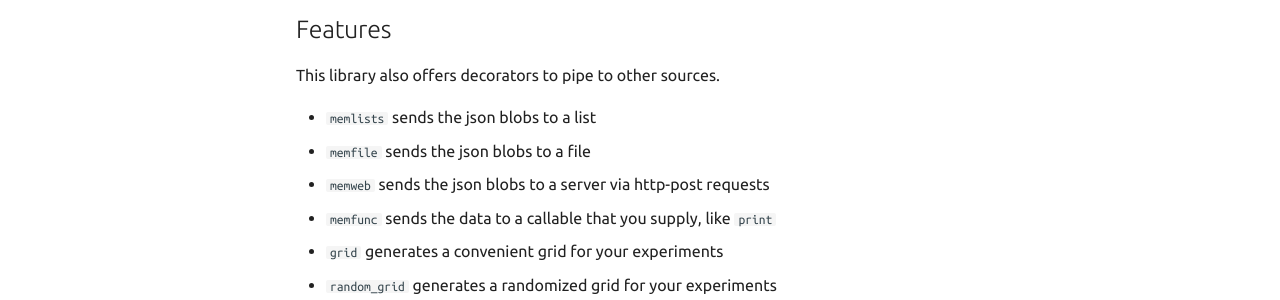
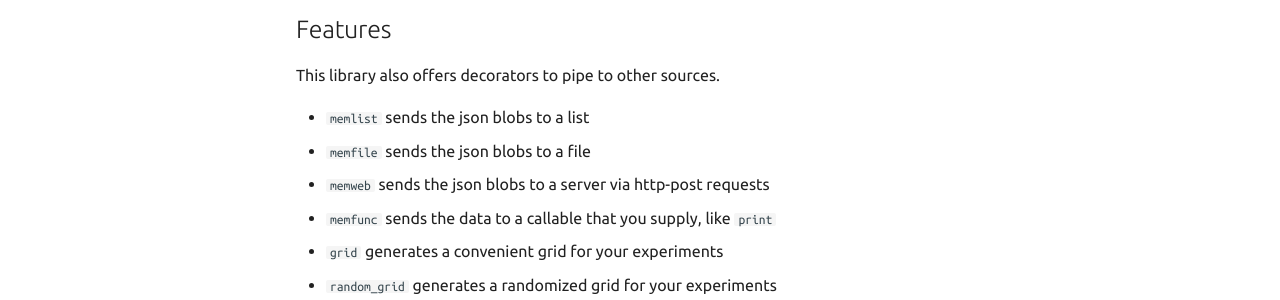
Before and after one commit to koaning/memo, an MkDocs documentation site: the page built from docs/index.md, in a window 1280 px wide and 900 px high, scrolled down 1322 px. Shown: the part 303-603 px from the top of the window. Built offline with MkDocs 1.6.1 and Material for MkDocs 9.7.7, drawn with Linux system fonts in a browser that asks for light colours; comment, search, counter and statistics services are not loaded.

Commit message:
fixed typo in index.md and broken link to memweb

```diff
--- a/docs/index.md
+++ b/docs/index.md
@@ -51,7 +51,7 @@ check the [quickstart](https://koaning.github.io/memo/getting-started.html)
 
 This library also offers decorators to pipe to other sources.
 
-- `memlists` sends the json blobs to a list
+- `memlist` sends the json blobs to a list
 - `memfile` sends the json blobs to a file
 - `memweb` sends the json blobs to a server via http-post requests
 - `memfunc` sends the data to a callable that you supply, like `print`
```
Also changed, not shown: docs/api.md (+1 -3 lines).
